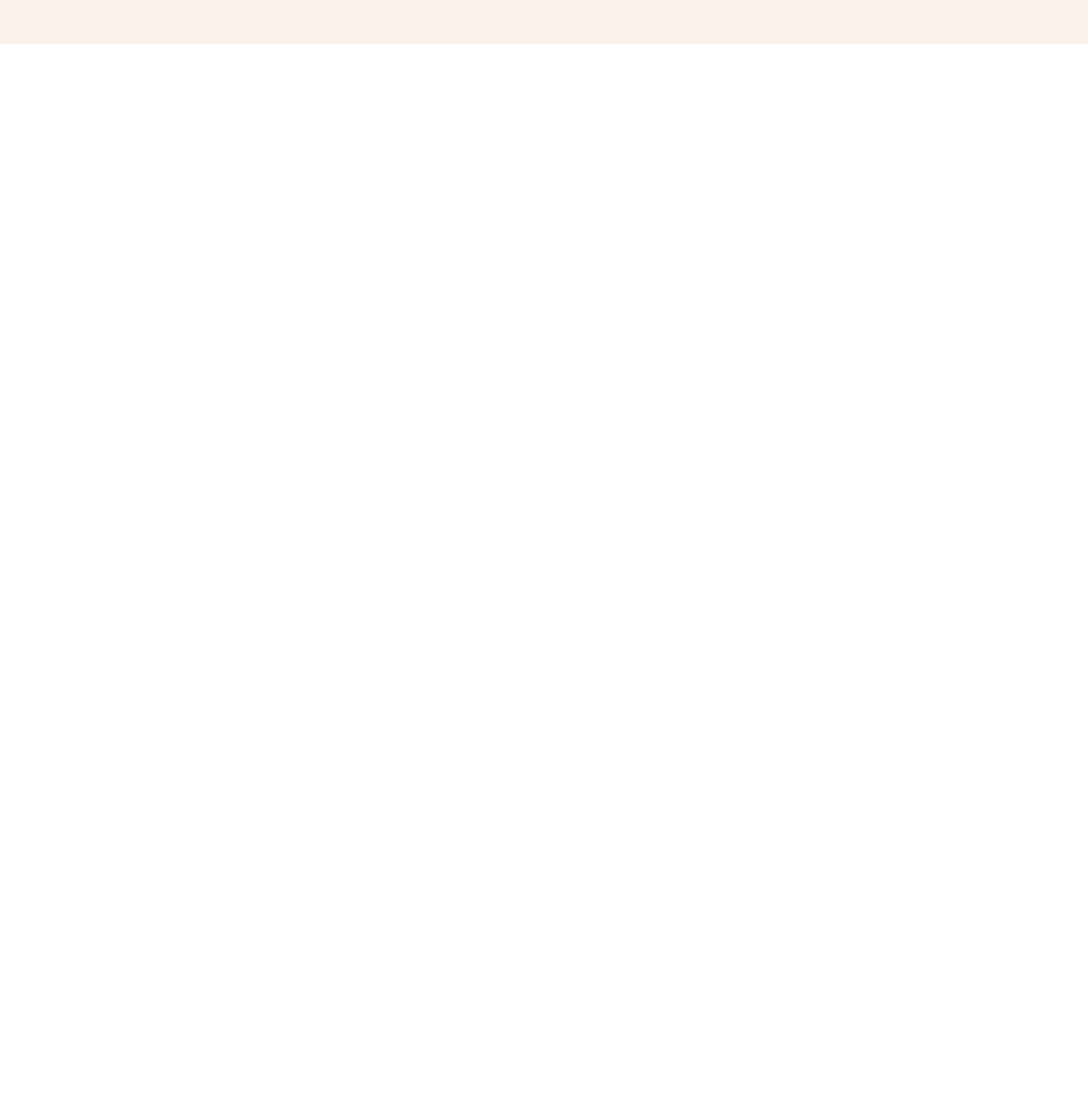
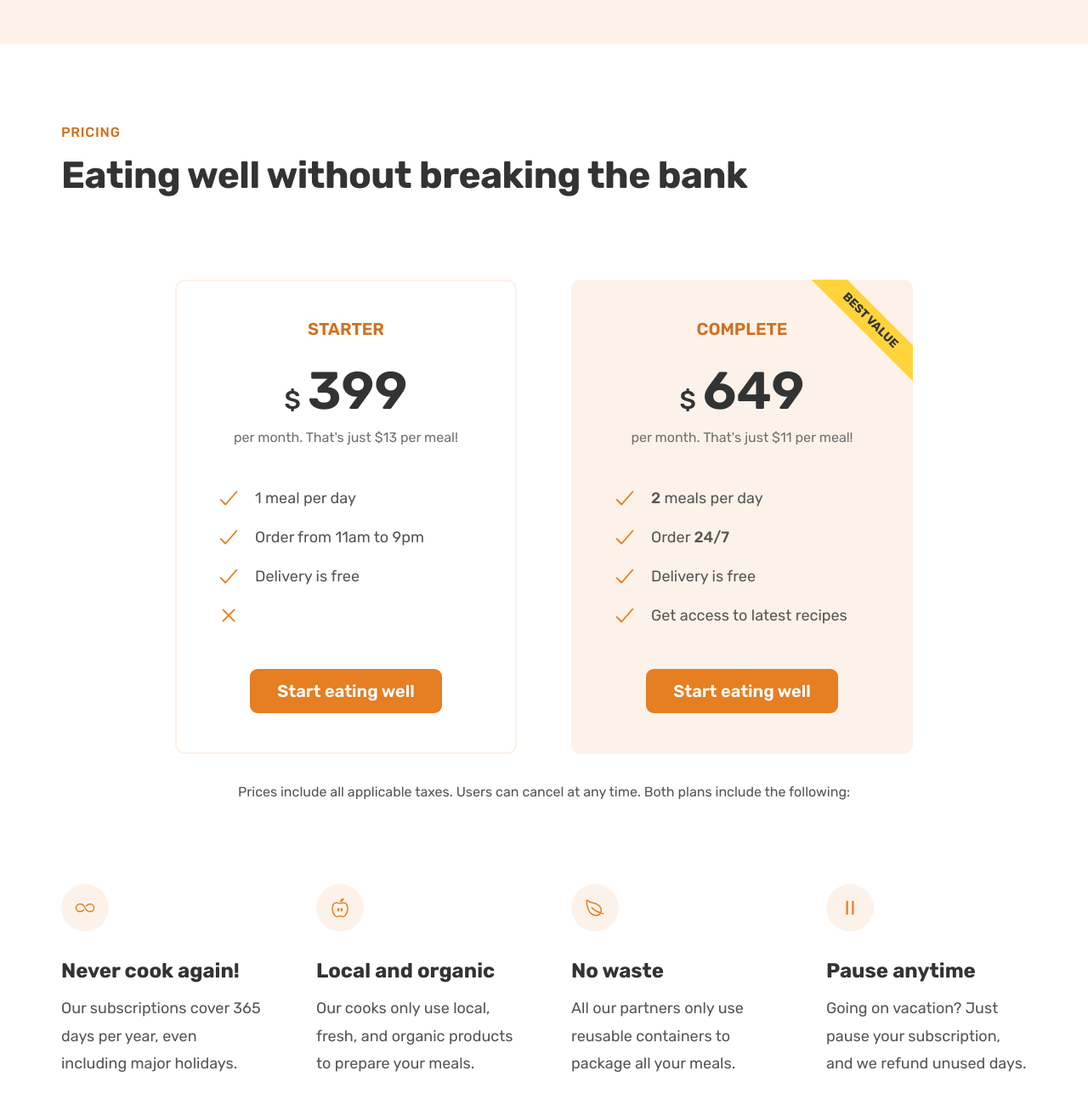
Before and after one commit to HongLinLiao/Omnifood, a website: page src/index.html in a window 1280 px wide. Shown: the part 4620-5920 px from the top of the page at 85% size. Before the commit the page ends 4672 px from the top, so only its background shows below. Drawn offline with nearby package versions, Linux system fonts and the light colour scheme; files that its build step writes are made by us from their sources.

Commit message:
pricing complete

```diff
--- a/src/index.html
+++ b/src/index.html
@@ -402,6 +402,120 @@
           </figure>
         </div>
       </section>
+
+      <!-- Pricing -->
+      <section class="section-pricing mb-12 mt-12">
+        <div class="container mb-12">
+          <span class="subheading">Pricing</span>
+          <h2 class="heading-secondary">
+            Eating well without breaking the bank
+          </h2>
+        </div>
+
+        <div class="container grid grid-2-cols">
+          <div class="pricing-plan">
+            <header class="plan-header">
+              <p class="plan-header-name">Starter</p>
+              <p class="plan-header-price"><span>$</span>399</p>
+              <p class="plan-header-text">
+                per month. That's just $13 per meal!
+              </p>
+            </header>
+            <ul class="list">
+              <li class="list-item">
+                <ion-icon class="list-icon" name="checkmark-outline"></ion-icon
+                ><span>1 meal per day</span>
+              </li>
+              <li class="list-item">
+                <ion-icon class="list-icon" name="checkmark-outline"></ion-icon
+                ><span>Order from 11am to 9pm</span>
+              </li>
+              <li class="list-item">
+                <ion-icon class="list-icon" name="checkmark-outline"></ion-icon
+                ><span>Delivery is free</span>
+              </li>
+              <li class="list-item">
+                <ion-icon class="list-icon" name="close-outline"></ion-icon>
+              </li>
+            </ul>
+            <div class="text-center mt-6">
+              <a href="#" class="btn btn-full">Start eating well</a>
+            </div>
+          </div>
+          <div class="pricing-plan">
+            <header class="plan-header">
+              <p class="plan-header-name">Complete</p>
+              <p class="plan-header-price"><span>$</span>649</p>
+              <p class="plan-header-text">
+                per month. That's just $11 per meal!
+              </p>
+            </header>
+            <ul class="list">
+              <li class="list-item">
+                <ion-icon class="list-icon" name="checkmark-outline"></ion-icon
+                ><span><strong>2</strong> meals per day</span>
+              </li>
+              <li class="list-item">
+                <ion-icon class="list-icon" name="checkmark-outline"></ion-icon
+                ><span>Order <strong>24/7</strong></span>
+              </li>
+              <li class="list-item">
+                <ion-icon class="list-icon" name="checkmark-outline"></ion-icon
+                ><span>Delivery is free</span>
+              </li>
+              <li class="list-item">
+                <ion-icon class="list-icon" name="checkmark-outline"></ion-icon
+                ><span>Get access to latest recipes</span>
+              </li>
+            </ul>
+            <div class="text-center mt-6">
+              <a href="#" class="btn btn-full">Start eating well</a>
+            </div>
+          </div>
+        </div>
+
+        <div class="container mt-4 grid">
+          <aside class="plan-detail text-center">
+            Prices include all applicable taxes. Users can cancel at any time.
+            Both plans include the following:
+          </aside>
+        </div>
+
+        <div class="container grid grid-4-cols mt-12">
+          <div class="feature">
+            <ion-icon class="feature-icon" name="infinite-outline"></ion-icon>
+            <p class="feature-title">Never cook again!</p>
+            <p class="feature-text">
+              Our subscriptions cover 365 days per year, even including major
+              holidays.
+            </p>
+          </div>
+          <div class="feature">
+            <ion-icon class="feature-icon" name="nutrition-outline"></ion-icon>
+            <p class="feature-title">Local and organic</p>
+            <p class="feature-text">
+              Our cooks only use local, fresh, and organic products to prepare
+              your meals.
+            </p>
+          </div>
+          <div class="feature">
+            <ion-icon class="feature-icon" name="leaf-outline"></ion-icon>
+            <p class="feature-title">No waste</p>
+            <p class="feature-text">
+              All our partners only use reusable containers to package all your
+              meals.
+            </p>
+          </div>
+          <div class="feature">
+            <ion-icon class="feature-icon" name="pause-outline"></ion-icon>
+            <p class="feature-title">Pause anytime</p>
+            <p class="feature-text">
+              Going on vacation? Just pause your subscription, and we refund
+              unused days.
+            </p>
+          </div>
+        </div>
+      </section>
     </main>
 
     <script
--- /dev/null
+++ b/src/scss/components/_list.scss
@@ -0,0 +1,19 @@
+.list {
+  list-style: none;
+  display: flex;
+  flex-direction: column;
+  gap: 1.6rem;
+
+  &-item {
+    font-size: 1.8rem;
+    display: flex;
+    align-items: center;
+    gap: 1.6rem;
+  }
+
+  &-icon {
+    width: 3rem;
+    height: 3rem;
+    color: $color-primary;
+  }
+}
--- a/src/scss/components/_meals.scss
+++ b/src/scss/components/_meals.scss
@@ -1,4 +1,5 @@
 @import "a";
+@import "list";
 
 .section-meals {
   padding: 9.6rem 0;
@@ -76,28 +77,6 @@
     }
   }
 
-  .diets {
-    .list {
-      list-style: none;
-      display: flex;
-      flex-direction: column;
-      gap: 1.6rem;
-
-      &-item {
-        font-size: 1.8rem;
-        display: flex;
-        align-items: center;
-        gap: 1.6rem;
-      }
-
-      &-icon {
-        width: 3rem;
-        height: 3rem;
-        color: $color-primary;
-      }
-    }
-  }
-
   .all-recipes {
     text-align: center;
     font-size: 1.8rem;
--- /dev/null
+++ b/src/scss/components/_pricing.scss
@@ -0,0 +1,94 @@
+@import "list";
+@import "button";
+
+.section-pricing {
+  .pricing-plan {
+    border-radius: 11px;
+    width: 75%;
+
+    &:first-child {
+      justify-self: end;
+      border: 2px solid $color-tints;
+      padding: 4.6em;
+    }
+
+    &:last-child {
+      background-color: $color-tints;
+      padding: 4.8em;
+      position: relative;
+      overflow: hidden;
+
+      &:after {
+        content: "Best Value";
+        position: absolute;
+        top: 6%;
+        right: -18%;
+        text-transform: uppercase;
+        font-size: 1.4rem;
+        font-weight: 700;
+        background-color: #ffd43b;
+        padding: 0.8rem 8rem;
+        color: $color-text-dark;
+        transform: rotate(45deg);
+      }
+    }
+  }
+
+  .plan-header {
+    text-align: center;
+    margin-bottom: 4.8rem;
+
+    &-name {
+      color: $color-shades;
+      font-weight: 600;
+      font-size: 2rem;
+      text-transform: uppercase;
+      letter-spacing: 0.75;
+      margin-bottom: 3.2rem;
+    }
+    &-price {
+      font-size: 6.2rem;
+      font-weight: 600;
+      color: $color-text-dark;
+      margin-bottom: 1.6rem;
+
+      span {
+        font-size: 3rem;
+        font-weight: 500;
+        margin-right: 0.8rem;
+      }
+    }
+    &-text {
+      font-size: 1.6rem;
+      letter-spacing: 1.6;
+      color: #6f6f6f;
+    }
+  }
+
+  .plan-detail {
+    font-size: 1.6rem;
+    line-height: 1.6;
+  }
+
+  .feature {
+    &-icon {
+      color: $color-primary;
+      background-color: $color-tints;
+      height: 2.4rem;
+      width: 2.4rem;
+      margin-bottom: 3.2rem;
+      padding: 1.6rem;
+      border-radius: 50%;
+    }
+    &-title {
+      font-size: 2.4rem;
+      font-weight: 700;
+      color: $color-text-dark;
+      margin-bottom: 1.6rem;
+    }
+    &-text {
+      font-size: 1.8rem;
+      line-height: 1.8;
+    }
+  }
+}
--- a/src/scss/style.scss
+++ b/src/scss/style.scss
@@ -11,3 +11,4 @@
 @import "components/how";
 @import "components/meals";
 @import "components/testimonials";
+@import "components/pricing";
--- a/src/scss/utils/_helper.scss
+++ b/src/scss/utils/_helper.scss
@@ -18,6 +18,14 @@
 
 .mb-6 {
   @include gen-mb(4.8);
+}
+
+.mt-6 {
+  @include gen-mt(4.8);
+}
+
+.mt-4 {
+  @include gen-mt(3.2);
 }
 
 /*#endregion Margin class  */
```
